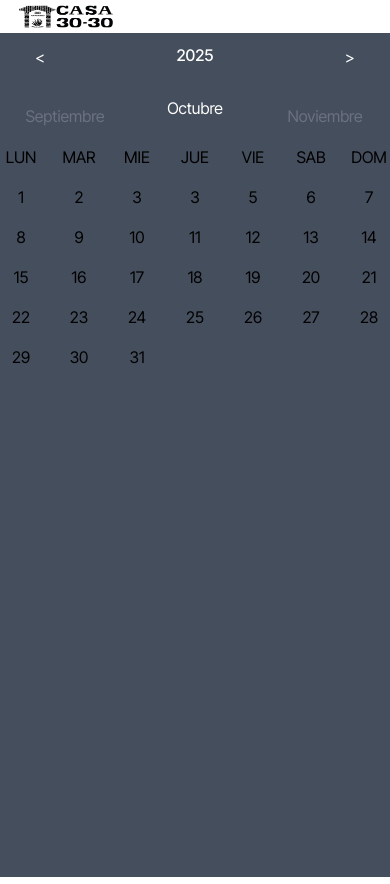
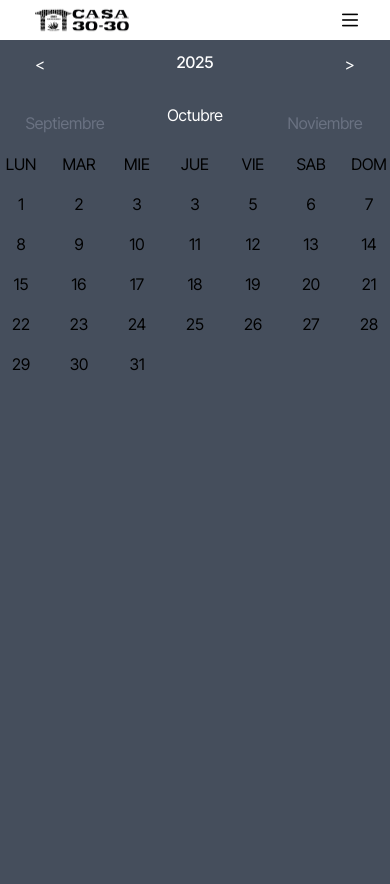
Before and after one commit to Heydan83/promotora_v0, a SvelteKit app: page / in a window 390 px wide. Built offline with nearby package versions, Linux system fonts and the light colour scheme.

Commit message:
commit #4

```diff
--- a/src/assets/index.ts
+++ b/src/assets/index.ts
@@ -1 +1,2 @@
 export { default as logo } from './logo.png';
+export { default as hamburger } from './hamburger.png';
--- a/src/routes/+layout.svelte
+++ b/src/routes/+layout.svelte
@@ -2,6 +2,7 @@
 	import '../app.css';
 	import favicon from '$lib/assets/favicon.svg';
 	import logo from '$assets/logo.png';
+	import { hamburger } from '$assets';
 
 	let { children } = $props();
 </script>
@@ -10,24 +11,52 @@
 	<link rel="icon" href={favicon} />
 </svelte:head>
 
-<div>
-	<img src={logo} alt="logo casa 30-30" class="logo">
+<div class="header">
+	<img src={logo} alt="logo casa 30-30" class="logo" />
+	<button>
+		<img src={hamburger} alt="" class="hamburger" />
+	</button>
 </div>
 
+{@render children?.()}
+
 <style>
+	.header {
+		display: flex;
+		justify-content: space-between;
+		height: 5rem;
+		align-items: center;
+	}
+
 	.logo {
-		max-width: 240px;
-		height: 100%;
-		width: 100%;
-		padding-left: 1rem;
+		max-width: 14rem;
+		max-height: 10rem;
+		margin: 1rem;
+		margin-left: 4rem;
+	}
+
+	.hamburger {
+		max-width: 2rem;
+		max-height: 2rem;
+		margin: 1rem;
 	}
 
 	@media (max-width: 991px) {
+		.header {
+			height: 2.5rem;
+		}
+
 		.logo {
-			max-height: 50px;
-			max-width: 100px;
+			max-height: 3.125rem;
+			max-width: 6.25rem;
+			margin: 0.5rem;
+			margin-left: 2rem;
+		}
+
+		.hamburger {
+			max-width: 1rem;
+			max-height: 1rem;
+			margin: 2rem;
 		}
 	}
 </style>
-
-{@render children?.()}
```
Also changed, not shown: src/assets/hamburger.png (added).
